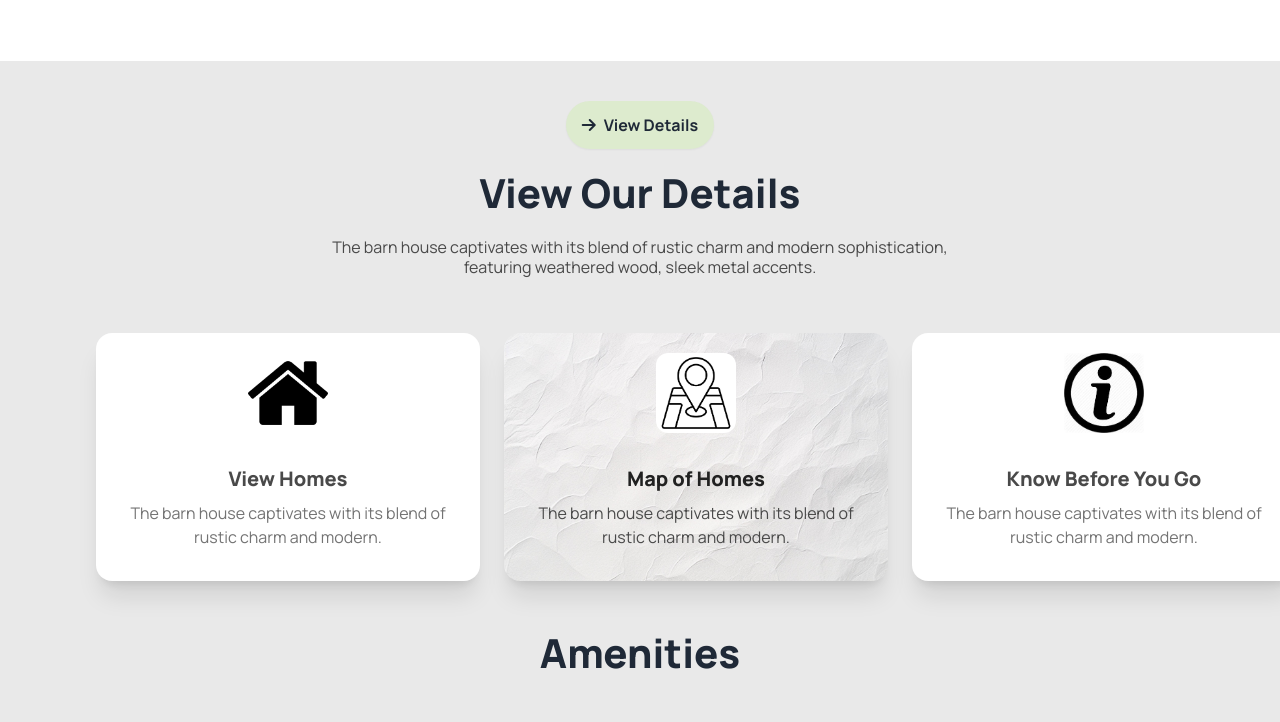
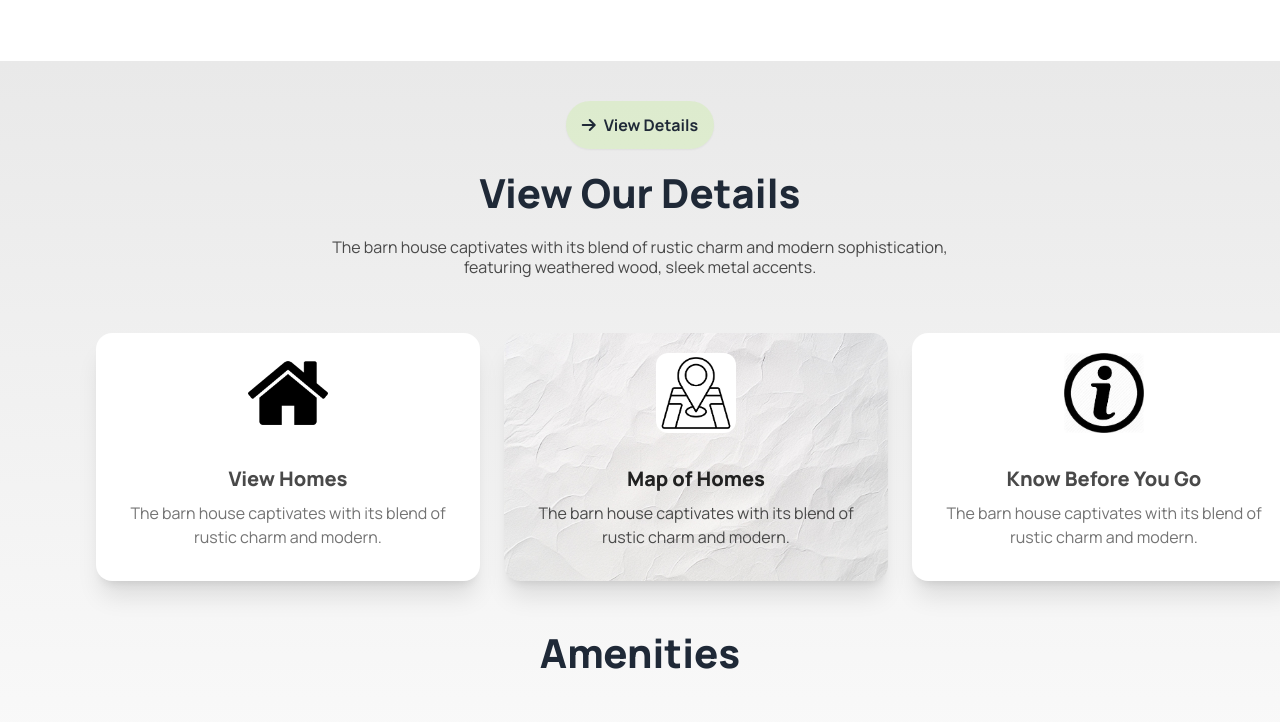
Before and after one commit to fa-mishuk/assignment-03, a plain HTML site: page index.html in a window 1280 px wide. Shown: the part 2912-3634 px from the top of the page. Drawn offline with nearby package versions, Linux system fonts and the light colour scheme.

Commit message:
here is my repo

```diff
--- a/index.html
+++ b/index.html
@@ -294,7 +294,7 @@
     </div>
 
     <!-- My design start -->
-    <div class="bg-[#E9E9E9]">
+    <div class="bg-gradient-to-b from-[#E9E9E9] to-[#FFFFFF]">
         <div class="pb-10 mx-5 lg:mx-24 pt-7 lg:pt-10 lg:pb-16">
             <div>
                 <div class="grid">
```
